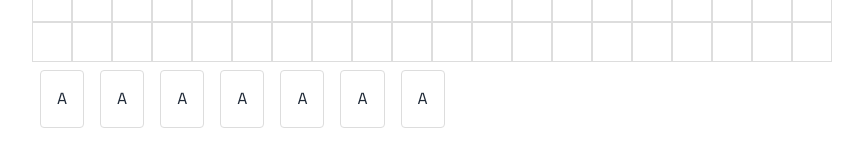
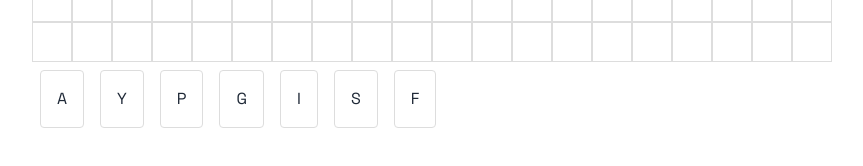
Before and after one commit to wparke4/game-prototypes, a Nuxt app: page /Wordrift in a window 1280 px wide. Shown: the part 338-504 px from the top of the page, without its empty margins (208-1071 px from the left). Built offline with nearby package versions, Linux system fonts and the light colour scheme.

Commit message:
Tile drop functionality added

```diff
--- a/components/wordriftFolder/TileRack.vue
+++ b/components/wordriftFolder/TileRack.vue
@@ -18,12 +18,12 @@ export default {
     return {
       tiles: [
         { id: 1, letter: 'A' },
-        { id: 2, letter: 'A' },
-        { id: 3, letter: 'A' },
-        { id: 4, letter: 'A' },
-        { id: 5, letter: 'A' },
-        { id: 6, letter: 'A' },
-        { id: 7, letter: 'A' }
+        { id: 2, letter: 'Y' },
+        { id: 3, letter: 'P' },
+        { id: 4, letter: 'G' },
+        { id: 5, letter: 'I' },
+        { id: 6, letter: 'S' },
+        { id: 7, letter: 'F' }
         // Add initial tiles here or fetch them from an API/parent component
       ],
       availableLetters: ['A', 'A', 'B', 'C', 'D', 'E', 'E', 'E', 'F', 'G', 'H', 'I', 'I', 'J', 'K', 'L', 'M', 'N', 'O', 'O', 'P', 'Q', 'R', 'S', 'T', 'U', 'U', 'V', 'W', 'X', 'Y', 'Z'],
--- a/components/wordriftFolder/Wordrift.vue
+++ b/components/wordriftFolder/Wordrift.vue
@@ -9,6 +9,8 @@
                 v-for="cell in row.cells"
                 :key="cell.id"
                 class="grid-cell"
+                @dragover.prevent
+                @drop="event => handleDrop(event, cell)"
                 @click="cellClickHandler(cell)"
             >
                 {{  cell.letter }}
@@ -52,6 +54,28 @@ export default {
             The action would be to pop that letter back into player's hand
             if the word has not been submitted and validated yet.
             */
+        },
+        handleDrop(event, cell) {
+            // retrieve tile data from the event
+            const tileData = JSON.parse(event.dataTransfer.getData("tile"));
+
+            // logic to place tile on the grid
+            this.placeTileOnGrid(tileData, cell);
+        },
+        placeTileOnGrid(tileData, cell) {
+            // find the row and col index of the cell
+            const [rowIndex, colIndex] = cell.id.split("-");
+
+
+
+            if (!this.grid[rowIndex].cells[colIndex].letter) {
+                this.grid[rowIndex].cells[colIndex].letter = tileData.letter;
+
+                // Communicate back to tile rack to remove this tile from there
+                this.$emit('tile-placed', tileData.id);
+            } else {
+                console.log('Cell is already occupied');
+            }
         }
     }
 }
```
